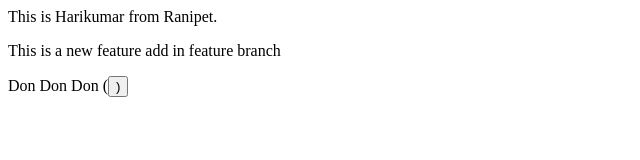
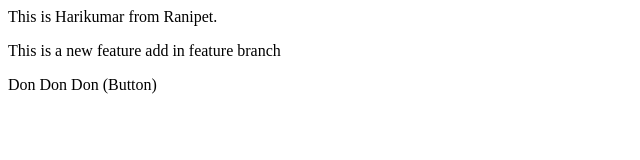
Before and after one commit to khari2453/Gitpractice1, a plain HTML site: page index.html in a window 1280 px wide. Shown: the full height of the page, 0-640 px from the left. Drawn offline with Linux system fonts and the light colour scheme.

Commit message:
alter button

```diff
--- a/index.html
+++ b/index.html
@@ -2,4 +2,4 @@
     This is Harikumar from Ranipet.
 </p>
 <p>This is a new feature add in feature branch</p>
-<p>Don Don Don (<Button>) </Button></p>
+<p>Don Don Don (Button) </p>
```
